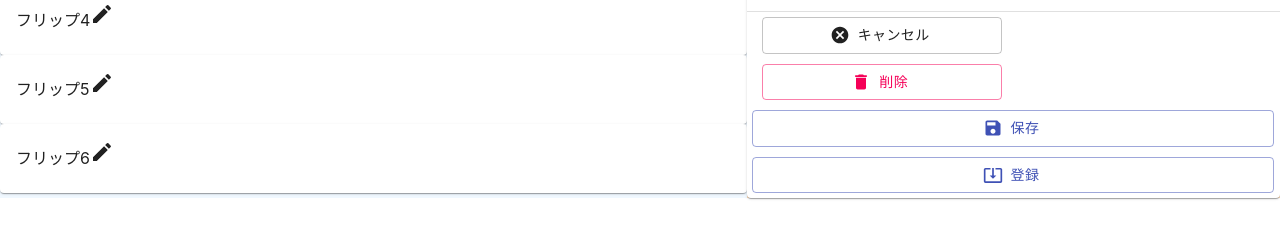
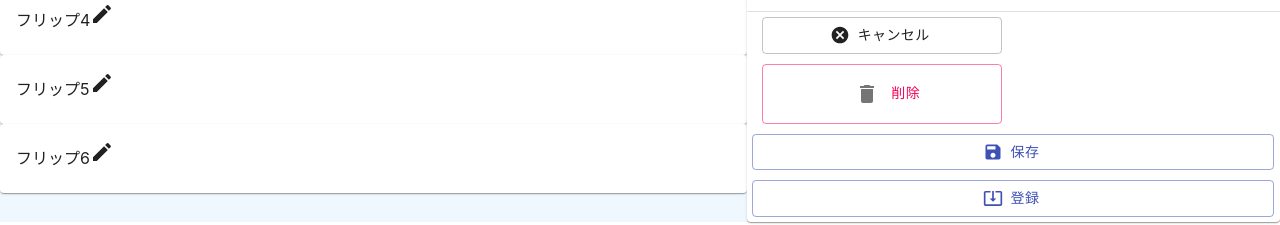
Before and after one commit to haru890/Flip_List, a React (Create React App) app in the folder react-app/: page / in a window 1280 px wide. Shown: the part 333-558 px from the top of the page. Built offline with nearby package versions, Linux system fonts and the light colour scheme; no server answers.

Commit message:
削除ボタンにtooltipsを追加

```diff
--- a/react-app/src/components/EditCard.tsx
+++ b/react-app/src/components/EditCard.tsx
@@ -1,5 +1,5 @@
 import React from 'react';
-import { Card, TextField, Divider, Button } from '@material-ui/core';
+import { Card, TextField, Divider, Button, IconButton, Tooltip } from '@material-ui/core';
 import DeleteIcon from '@material-ui/icons/Delete';
 import SaveIcon from '@material-ui/icons/Save';
 import CancelIcon from '@material-ui/icons/Cancel';
@@ -48,9 +48,13 @@ const EditCard = () => {
               type='submit'
               variant="outlined"
               color="secondary"
-              startIcon={<DeleteIcon />}
               style={{margin:'5px 15px 5px 15px',width:"45%"}}
             >
+              <Tooltip title="Delete">
+                <IconButton aria-label="delete">
+                  <DeleteIcon />
+                </IconButton>
+              </Tooltip>
               削除
             </Button>
           <div>
```
